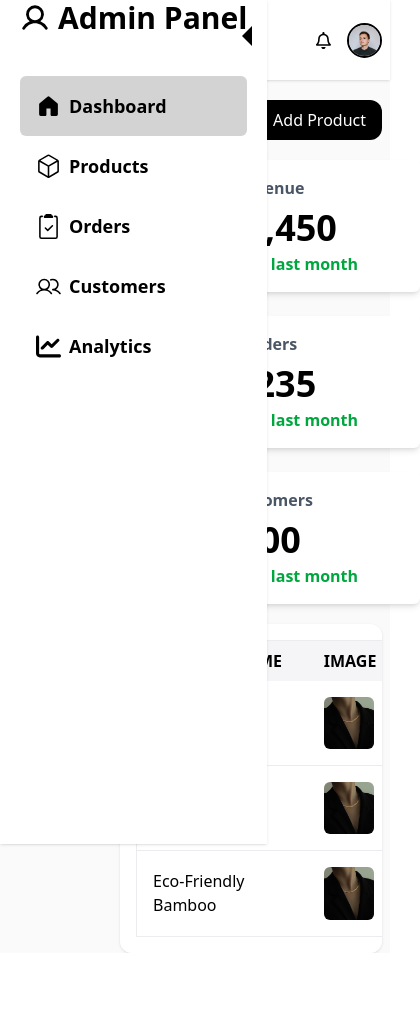
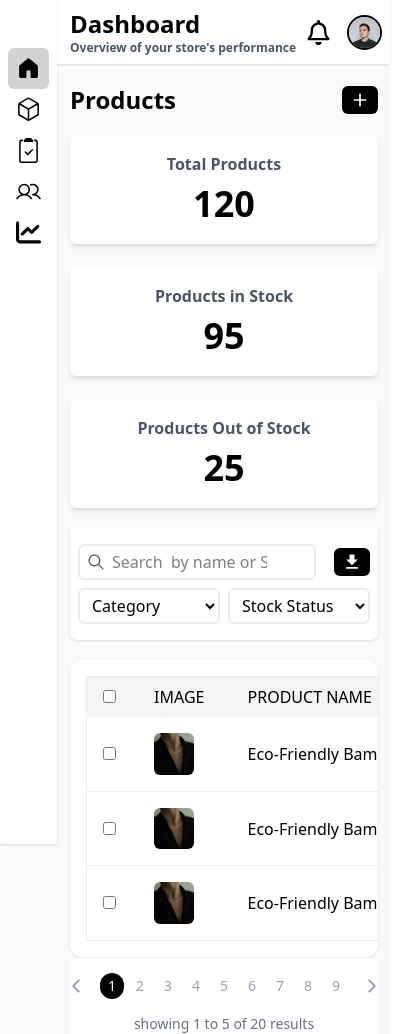
Before and after one commit to samado56/e-commerce-shop, a React (Vite) app: page /Products in a window 390 px wide. Shown: the whole page, 420 px wide, since content can reach past the window. Before the commit the page ends 953 px from the top, so only its background shows below. Built offline with nearby package versions, Linux system fonts and the light colour scheme; no server answers.

Commit message:
dashboard & products pages responsive UI

```diff
--- a/src/admin/Dashboard.jsx
+++ b/src/admin/Dashboard.jsx
@@ -6,6 +6,9 @@ import { SideBarContext } from "../context/sideBarContext";
 //component
 import SideBar from "../component/SideBar";
 import AdminHeader from "../component/AdminHeader";
+
+//usable styles
+import sectionsPadding from "../styles/sectionsPadding";
 
 //recharts
 import {
@@ -21,6 +24,7 @@ import {
 
 //map chart
 import MapChart from "../MapChart/MapChart";
+import useResopnsive from "../hooks/useResponsive";
 
 const data = [
   { date: "Week 1", value: 10 },
@@ -121,8 +125,8 @@ const TinyBarChart = () => {
 const SalesOverview = () => {
   return (
     <>
-      <div className="grid grid-cols-[repeat(auto-fill,_minmax(200px,_1fr))] gap-6 text-center md:text-start">
-        <div className="p-4 shadow-md shadow-black/10 rounded-md bg-white">
+      <div className="grid-wrapper text-center md:text-start">
+        <div className="p-4 shadow-md shadow-black/10 rounded-md bg-white ">
           <p className="text-gray-600 font-semibold mb-2">Revenue</p>
           <h1 className="text-4xl font-bold mb-1">$25,450</h1>
           <span className="block text-green-600 font-semibold">
@@ -244,7 +248,7 @@ const TopSellingProducts = () => {
   products.splice(4);
   return (
     <>
-      <div className="grid grid-cols-[repeat(auto-fill,_minmax(200px,_1fr))] gap-6 text-center md:text-start">
+      <div className="grid-wrapper  text-center md:text-start">
         {products &&
           products.map(({ title, thumbnail }, index) => {
             return (
@@ -299,13 +303,15 @@ const CustomerInsights = () => {
 
 export default function Dashboard() {
   const { shrinkSideBar } = useContext(SideBarContext);
+  const { width } = useResopnsive();
+  const isSmallScreen = width < 768;
   return (
     <>
-      <div className="   bg-gray-400/5 ">
+      <div className="   bg-gray-400/5 min-h-[100vh]">
         <AdminHeader />
         <div
           className=" pr-2 md:pr-4    "
-          style={{ paddingLeft: shrinkSideBar ? "220px" : " 120px" }}
+          style={sectionsPadding({ shrinkSideBar, isSmallScreen })}
         >
           <h2 className="text-3xl font-bold my-5 md:my-10">Sales Overview</h2>
           <SalesOverview />
--- a/src/admin/StoreProducts.jsx
+++ b/src/admin/StoreProducts.jsx
@@ -1,76 +1,131 @@
 //icons
 import { IoMdAdd } from "react-icons/io";
-import { MdDelete } from "react-icons/md";
-import { MdModeEdit } from "react-icons/md";
+// import { AiOutlineDelete } from "react-icons/md";
+// import { MdOutlineEdit } from "react-icons/md";
 import AdminHeader from "../component/AdminHeader";
+import { IoIosArrowForward, IoIosArrowBack } from "react-icons/io";
+import { MdFileDownload } from "react-icons/md";
+import { IoIosSearch } from "react-icons/io";
+import { MdContentCopy } from "react-icons/md";
+import { AiOutlineDelete } from "react-icons/ai";
+import { MdOutlineEdit } from "react-icons/md";
 
 import { SideBarContext } from "../context/sideBarContext";
-import { useContext } from "react";
+import { useContext, useState } from "react";
+import useResponsive from "../hooks/useResponsive";
 
 import prod from "../assets/imgs/product7.jpg";
+import sectionsPadding from "../styles/sectionsPadding";
 export default function StoreProducts() {
   const { shrinkSideBar } = useContext(SideBarContext);
+  const [activePage, setActivePage] = useState(1);
+  const { width } = useResponsive();
+  let pagination = [1, 2, 3, 4, 5, 6, 7, 8, 9];
+
+  const isSmallScreen = width < 768;
+
+  // const shortPagination = isSmallScreen ? pagination.splice(-4) : null;
+
   return (
     <>
-      <div className="   bg-gray-400/5 ">
+      <div className="   bg-gray-400/5 min-h-[100vh]">
         <AdminHeader />
         <div
-          className="  pr-2 md:pr-4    "
-          style={{ paddingLeft: shrinkSideBar ? "220px" : " 120px" }}
+          className="pr-3 md:pr-6 "
+          style={sectionsPadding({ shrinkSideBar, isSmallScreen })}
         >
           <div className="my-5 md:my-10 flex items-center justify-between">
             <h2 className="text-2xl md:text-3xl font-bold">Products</h2>
 
-            <button className="rounded-xl bg-black text-white py-2 px-4 font-medium flex gap-2 items-center cursor-pointer">
+            <button className="rounded-md bg-black text-white  py-1 md:py-2 px-2 md:px-4 font-medium flex gap-2 items-center cursor-pointer">
               <span>
                 <IoMdAdd size={20} />
               </span>
-              Add Product
+              {!isSmallScreen ? "Add Product" : null}
             </button>
           </div>
-          <div className="grid grid-cols-[repeat(auto-fill,_minmax(300px,_1fr))] gap-6 text-center md:text-start">
+          <div className="grid grid-cols-[repeat(auto-fill,_minmax(300px,_1fr))] gap-6 text-center md:text-start mb-5">
             <div className="p-4 shadow-md shadow-black/10 rounded-md bg-white">
-              <p className="text-gray-600 font-semibold mb-2">Revenue</p>
-              <h1 className="text-4xl font-bold mb-1">$25,450</h1>
-              <span className="block text-green-600 font-semibold">
-                +12% from last month{" "}
-              </span>
+              <p className="text-gray-600 font-semibold mb-2">Total Products</p>
+              <h1 className="text-4xl font-bold mb-1">120</h1>
             </div>
             <div className="p-4 shadow-md shadow-black/10 rounded-md bg-white">
-              <p className="text-gray-600 font-semibold mb-2">Orders</p>
-              <h1 className="text-4xl font-bold mb-1">1,235</h1>
-              <span className="block text-green-600 font-semibold">
-                +12% from last month{" "}
-              </span>
+              <p className="text-gray-600 font-semibold mb-2">
+                Products in Stock
+              </p>
+              <h1 className="text-4xl font-bold mb-1">95</h1>
             </div>
             <div className="p-4 shadow-md shadow-black/10 rounded-md bg-white">
-              <p className="text-gray-600 font-semibold mb-2">Customers</p>
-              <h1 className="text-4xl font-bold mb-1">800</h1>
-              <span className="block text-green-600 font-semibold">
-                +12% from last month{" "}
-              </span>
+              <p className="text-gray-600 font-semibold mb-2">
+                Products Out of Stock
+              </p>
+              <h1 className="text-4xl font-bold mb-1">25</h1>
             </div>
           </div>
+          <div className="flex items-center flex-wrap gap-2  px-2 md:px-3 bg-white shadow-sm shadow-black/10 rounded-md py-4 w-full">
+            <div className="relative w-[calc(100%-44px)] md:w-auto ">
+              <input
+                type="search"
+                placeholder="Search  by name or SKU "
+                className=" py-1 md:py-2 px-8 border-2 border-gray-400/20 rounded-md w-[calc(100%-10px)] md:w-[400px] bg-white  "
+              />
+              <IoIosSearch
+                size={20}
+                className="absolute top-1/2 left-2 -translate-y-1/2 text-gray-600"
+              />
+            </div>
+
+            <div className="w-full md:flex-1 order-5 md:order-1 flex gap-2 md:block md:gap-0">
+              <select className="py-1 md:py-2 px-2 md:px-4  border-2 border-gray-400/20 rounded-md w-1/2 md:w-fit  bg-white">
+                <option value="shipped">Category</option>
+                <option value="shipped">Shipped</option>
+                <option value="deliverd">Deliverd</option>
+                <option value="cancelled">Cancelled</option>
+              </select>
+              <select className="py-1 md:py-2 px-2 md:px-4  border-2 border-gray-400/20 rounded-md w-1/2 md:w-fit md:ml-2 bg-white">
+                <option value="shipped">Stock Status</option>
+                <option value="shipped">Shipped</option>
+                <option value="deliverd">Deliverd</option>
+                <option value="cancelled">Cancelled</option>
+              </select>
+            </div>
+
+            <button className="rounded-md bg-black text-white py-1 md:py-2 px-2 md:px-4 font-medium flex gap-2 items-center cursor-pointer  order-2 md:order-4">
+              <span>
+                <MdFileDownload size={20} />
+              </span>
+
+              {isSmallScreen ? null : "Export"}
+            </button>
+          </div>
+
           <div className="p-4 w-full bg-white mt-5 rounded-xl overflow-x-auto shadow-sm shadow-black/10  ">
-            <table className="w-[1200px] md:w-[1400px] text-start table-fixed  border-1 border-gray-400/20 ">
+            <table className="w-[1200px] md:w-full text-start table-auto  border-1 border-gray-400/20 ">
               <thead className="bg-gray-400/10 ">
                 <tr>
-                  <th className=" text-start py-2 px-4">PRODUCT NAME</th>
-                  <th className=" text-start py-2 px-4">IMAGE</th>
-                  <th className=" text-start py-2 px-4">CATEGORY</th>
-                  <th className=" text-start py-2 px-4">STOCK</th>
-                  <th className=" text-start py-2 px-4">PRICE</th>
-                  <th className=" text-start py-2 px-4">STATUS</th>
-                  <th className=" text-start py-2 px-4">Actions</th>
+                  <td className=" text-start py-2 px-4">
+                    <input type="checkbox" />
+                  </td>
+                  <td className=" text-start py-2 px-4">IMAGE</td>
+                  <td className=" text-start py-2 px-4">PRODUCT NAME</td>
+                  <td className=" text-start py-2 px-4">SKU</td>
+                  <td className=" text-start py-2 px-4">PRICE</td>
+                  <td className=" text-start py-2 px-4">STOCK QTY</td>
+                  <td className=" text-start py-2 px-4">STATUS</td>
+                  <td className=" text-start py-2 px-4">VISIBILITY</td>
+                  <td className=" text-start py-2 px-4">Actions</td>
                 </tr>
               </thead>
               <tbody>
                 <tr className="border-b-1 border-gray-400/20">
+                  <td className=" text-start py-2 px-4">
+                    <input type="checkbox" />
+                  </td>
+                  <td className="py-4 px-4 text-gray-400">
+                    <img src={prod} className="w-[40px] rounded-md" />
+                  </td>
                   <td className="py-4 px-4 font-medium ">
                     Eco-Friendly Bamboo
-                  </td>
-                  <td className="py-4 px-4 text-gray-400">
-                    <img src={prod} className="w-[50px] rounded-md" />
                   </td>
                   <td className="py-4 px-4 text-gray-500 text-lg ">
                     Personal Care
@@ -82,18 +137,26 @@ export default function StoreProducts() {
                       Shipped
                     </span>
                   </td>
+                  <td className="py-4 px-4">
+                    <span className="bg-blue-500/10 py-1 px-3 text-blue-500 font-[500] rounded-2xl">
+                      Published
+                    </span>
+                  </td>
                   <td className="py-6 px-4 text-lg text-gray-600 font-medium flex items-center gap-4 my-auto ">
-                    <MdDelete size={25} />
-                    <MdModeEdit size={25} />
+                    <AiOutlineDelete size={25} />
+                    <MdContentCopy size={25} />
+                    <MdOutlineEdit size={25} />
                   </td>
                 </tr>
                 <tr className="border-b-1 border-gray-400/20">
+                  <td className=" text-start py-2 px-4">
+                    <input type="checkbox" />
+                  </td>
+                  <td className="py-4 px-4 text-gray-400">
+                    <img src={prod} className="w-[40px] rounded-md" />
+                  </td>
                   <td className="py-4 px-4 font-medium ">
                     Eco-Friendly Bamboo
-                  </td>
-                  <td className="py-4 px-4 text-gray-400">
-                    {" "}
-                    <img src={prod} className="w-[50px] rounded-md" />
                   </td>
                   <td className="py-4 px-4 text-gray-500 text-lg ">
                     Home Goods
@@ -105,18 +168,28 @@ export default function StoreProducts() {
                       Canceled
                     </span>
                   </td>
+
+                  <td className="py-4 px-4">
+                    <span className="bg-blue-500/10 py-1 px-3 text-blue-500 font-[500] rounded-2xl">
+                      Published
+                    </span>
+                  </td>
+
                   <td className="py-6 px-4 text-lg text-gray-600 font-medium flex items-center gap-4 my-auto ">
-                    <MdDelete size={25} />
-                    <MdModeEdit size={25} />
+                    <AiOutlineDelete size={25} />
+                    <MdContentCopy size={25} />
+                    <MdOutlineEdit size={25} />
                   </td>
                 </tr>
                 <tr className="border-b-1 border-gray-400/20">
+                  <td className=" text-start py-2 px-4">
+                    <input type="checkbox" />
+                  </td>
+                  <td className="py-4 px-4 text-gray-400">
+                    <img src={prod} className="w-[40px] rounded-md" />
+                  </td>
                   <td className="py-4 px-4 font-medium ">
                     Eco-Friendly Bamboo
-                  </td>
-                  <td className="py-4 px-4 text-gray-400">
-                    {" "}
-                    <img src={prod} className="w-[50px] rounded-md" />
                   </td>
                   <td className="py-4 px-4 text-gray-500 text-lg ">Apparel</td>
                   <td className="py-4 px-4 text-gray-500 text-lg ">854</td>
@@ -126,13 +199,52 @@ export default function StoreProducts() {
                       Delivered
                     </span>
                   </td>
+
+                  <td className="py-4 px-4">
+                    <span className="bg-gray-500/10 py-1 px-3 text-gray-500 font-[500] rounded-2xl">
+                      Draft
+                    </span>
+                  </td>
                   <td className="py-6 px-4 text-lg text-gray-600 font-medium flex items-center gap-4 my-auto ">
-                    <MdDelete size={25} />
-                    <MdModeEdit size={25} />
+                    <AiOutlineDelete size={25} />
+                    <MdContentCopy size={25} />
+                    <MdOutlineEdit size={25} />
                   </td>
                 </tr>
               </tbody>
             </table>
+          </div>
+          <div className="flex flex-col-reverse md:flex-row items-center justify-center md:justify-between mt-0 md:mt-4 px-4 border-t-1 border-gray-400/20 bg-white">
+            <p className="text-gray-500 font-medium text-center text-sm md:text-lg">
+              showing 1 to 5 of 20 results
+            </p>
+            <div className="pagination ">
+              <ul className="flex justify-center items-center gap-1 py-2 text-sm md:text-lg font-[500] text-gray-400">
+                <IoIosArrowBack
+                  size={20}
+                  className="cursor-pointer rounded-full h-[40px] w-[40px]  transisition-all duration-300 hover:bg-gray-400/20"
+                  style={{ padding: "10px" }}
+                />
+                {pagination.map((page) => (
+                  <li
+                    key={page}
+                    className="cursor-pointer rounded-full px-[8px] md:px-[16px] py-[3px] md:py-[6px]"
+                    style={{
+                      backgroundColor: activePage === page ? "black" : null,
+                      color: activePage === page ? " #fff" : null,
+                    }}
+                    onClick={() => setActivePage(page)}
+                  >
+                    {page}
+                  </li>
+                ))}
+                <IoIosArrowForward
+                  size={20}
+                  className="cursor-pointer rounded-full h-[40px] w-[40px]  transisition-all duration-300 hover:bg-gray-400/20"
+                  style={{ padding: "10px" }}
+                />
+              </ul>
+            </div>
           </div>
         </div>
       </div>
--- a/src/component/AdminHeader.jsx
+++ b/src/component/AdminHeader.jsx
@@ -6,15 +6,24 @@ import { FaRegBell } from "react-icons/fa";
 //hooks
 import { SideBarContext } from "../context/sideBarContext";
 import { useContext } from "react";
+import useResopnsive from "../hooks/useResponsive";
 
 export default function AdminHeader() {
   const { shrinkSideBar } = useContext(SideBarContext);
+  const { width } = useResopnsive();
+  const isSmallScreen = width < 768;
 
   return (
     <>
       <div
         className="pl-[80px] md:pl-[316px] flex items-center justify-between bg-white p-2 shadow-sm shadow-black/10"
-        style={{ paddingLeft: shrinkSideBar ? "220px" : " 120px" }}
+        style={{
+          paddingLeft: shrinkSideBar
+            ? isSmallScreen
+              ? "70px"
+              : "90px"
+            : "220px",
+        }}
       >
         <div>
           <h2 className="text-2xl md:text-3xl font-bold">Dashboard</h2>
--- a/src/component/SideBar.jsx
+++ b/src/component/SideBar.jsx
@@ -6,6 +6,11 @@ import { BsClipboard2Check } from "react-icons/bs";
 import { PiUsers } from "react-icons/pi";
 import { FaChartLine } from "react-icons/fa6";
 import { PiUserBold } from "react-icons/pi";
+import { RiSidebarUnfoldLine, RiSidebarFoldLine } from "react-icons/ri";
+import {
+  TbLayoutSidebarLeftCollapse,
+  TbLayoutSidebarLeftExpand,
+} from "react-icons/tb";
 
 //hooks
 import { SideBarContext } from "../context/sideBarContext";
@@ -27,32 +32,43 @@ export default function SideBar() {
   const style = { backgroundColor: "lightgray", fontWeight: "bold" };
 
   const { width } = useResopnsive();
-  const isSmallScreen = width < 767;
+  const isSmallScreen = width < 767 || width < 1025;
   const navigate = useNavigate();
   const { shrinkSideBar, setShrinkSideBar } = useContext(SideBarContext);
 
   return (
     <>
-      <div
-        className="fixed top-0 left-0 h-[100vh] w-auto  bg-white shadow-sm shadow-black/10 p-2 md:p-2"
-        style={{ padding: "0 20px" }}
-      >
-        <IoMdArrowDropleft
-          size={40}
-          className="absolute top-4 right-0 cursor-pointer"
-          onClick={() => setShrinkSideBar(!shrinkSideBar)}
-        />
-        <div className="flex items-center gap-2 mb-10 mx-auto w-fit">
-          <PiUserBold size={isSmallScreen ? 30 : 25} />
-          {isSmallScreen ? (
-            <h1 className="text-3xl font-bold">Admin Panel</h1>
-          ) : null}
+      <div className="fixed top-0 left-0 min-h-[100vh]   bg-white shadow-sm shadow-black/10 p-2 md:p-2">
+        <div className="flex items-center justify-betwwen mb-10 mx-auto w-fit  ">
+          <div className="flex items-center gap-2   ">
+            {!shrinkSideBar ? (
+              <PiUserBold size={isSmallScreen ? 30 : 25} />
+            ) : null}
+            {isSmallScreen || shrinkSideBar ? null : (
+              <h1 className="text-xl font-bold">Admin Panel</h1>
+            )}
+          </div>
+          <div>
+            {isSmallScreen ? null : shrinkSideBar ? (
+              <TbLayoutSidebarLeftExpand
+                size={40}
+                className="cursor-pointer mx-auto "
+                onClick={() => setShrinkSideBar(!shrinkSideBar)}
+              />
+            ) : (
+              <TbLayoutSidebarLeftCollapse
+                size={40}
+                className="cursor-pointer"
+                onClick={() => setShrinkSideBar(!shrinkSideBar)}
+              />
+            )}
+          </div>
         </div>
         <div className="md:pl-0">
           {navs.map(({ page, icon }) => (
             <div
               key={page}
-              className="flex items-center gap-2 py-4 px-4 rounded-md w-full cursor-pointer"
+              className="flex items-center gap-2 py-2 md:py-4 px-2 md:px-4 rounded-md w-full cursor-pointer"
               style={activePage === page ? style : null}
               onClick={() => {
                 setActivePage(page);
@@ -60,9 +76,9 @@ export default function SideBar() {
               }}
             >
               {icon}
-              {isSmallScreen || shrinkSideBar ? (
-                <h1 className="text-lg font-semibold ">{page}</h1>
-              ) : null}
+              {isSmallScreen || shrinkSideBar ? null : (
+                <h1 className="text-lg font-medium">{page}</h1>
+              )}
             </div>
           ))}
         </div>
--- a/src/context/SideBarContext.jsx
+++ b/src/context/SideBarContext.jsx
@@ -2,7 +2,7 @@ import { SideBarContext } from "./sideBarContext";
 import { useState } from "react";
 
 export default function SideBarProvider({ children }) {
-  const [shrinkSideBar, setShrinkSideBar] = useState(false);
+  const [shrinkSideBar, setShrinkSideBar] = useState(true);
 
   return (
     <>
--- a/src/index.css
+++ b/src/index.css
@@ -3,3 +3,7 @@
 @theme {
   --color-mint-500: oklch(0.72 0.11 178);
 }
+
+.grid-wrapper {
+  @apply grid grid-cols-1 sm:grid-cols-2 md:grid-cols-2 lg:grid-cols-4 gap-6;
+}
--- /dev/null
+++ b/src/styles/sectionsPadding.js
@@ -0,0 +1,8 @@
+const sectionsPadding = ({ shrinkSideBar, isSmallScreen }) => {
+  const padding = {
+    paddingLeft: shrinkSideBar ? (isSmallScreen ? "70px" : "90px") : "220px",
+  };
+  return padding;
+};
+
+export default sectionsPadding;
```
